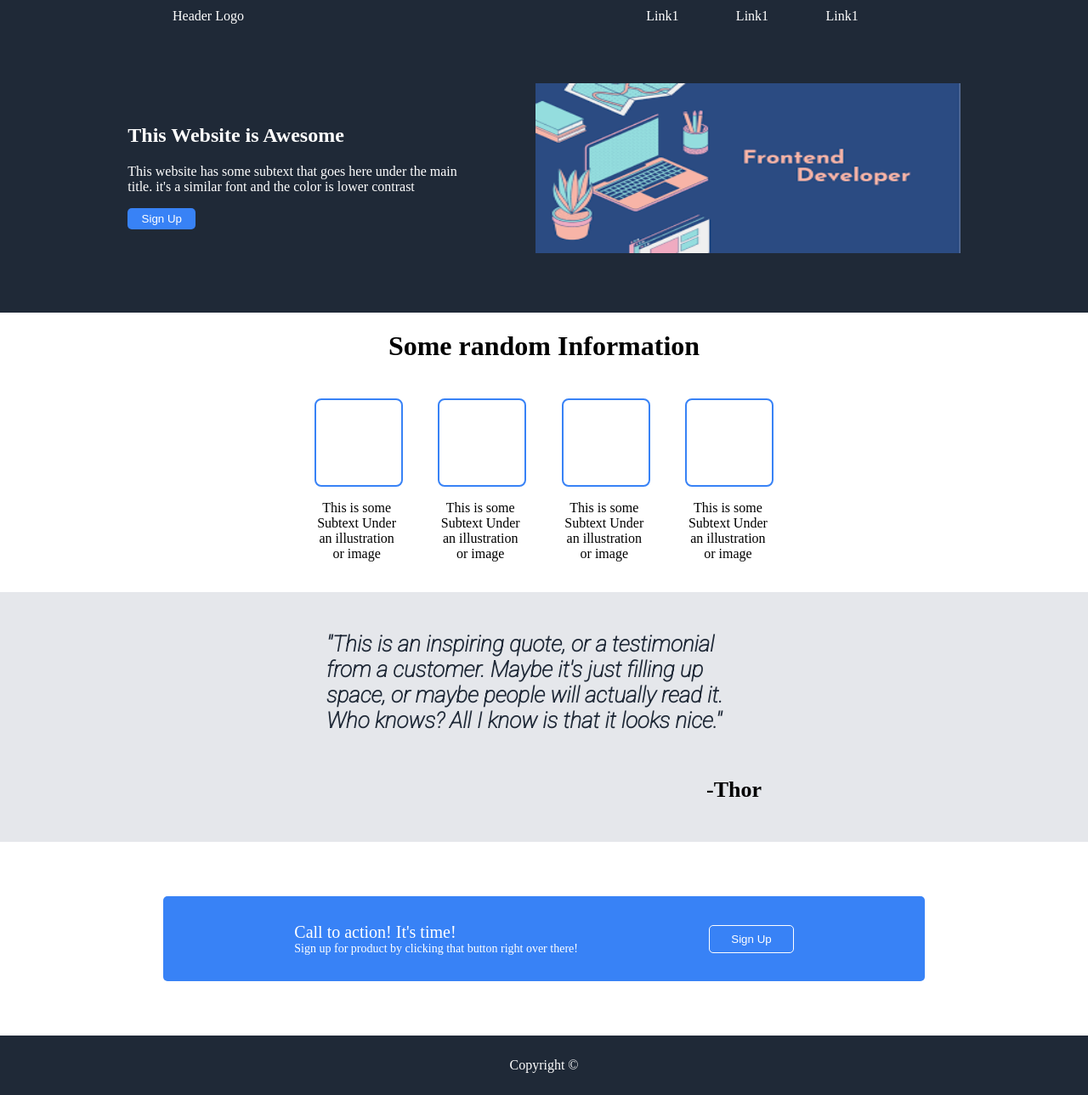
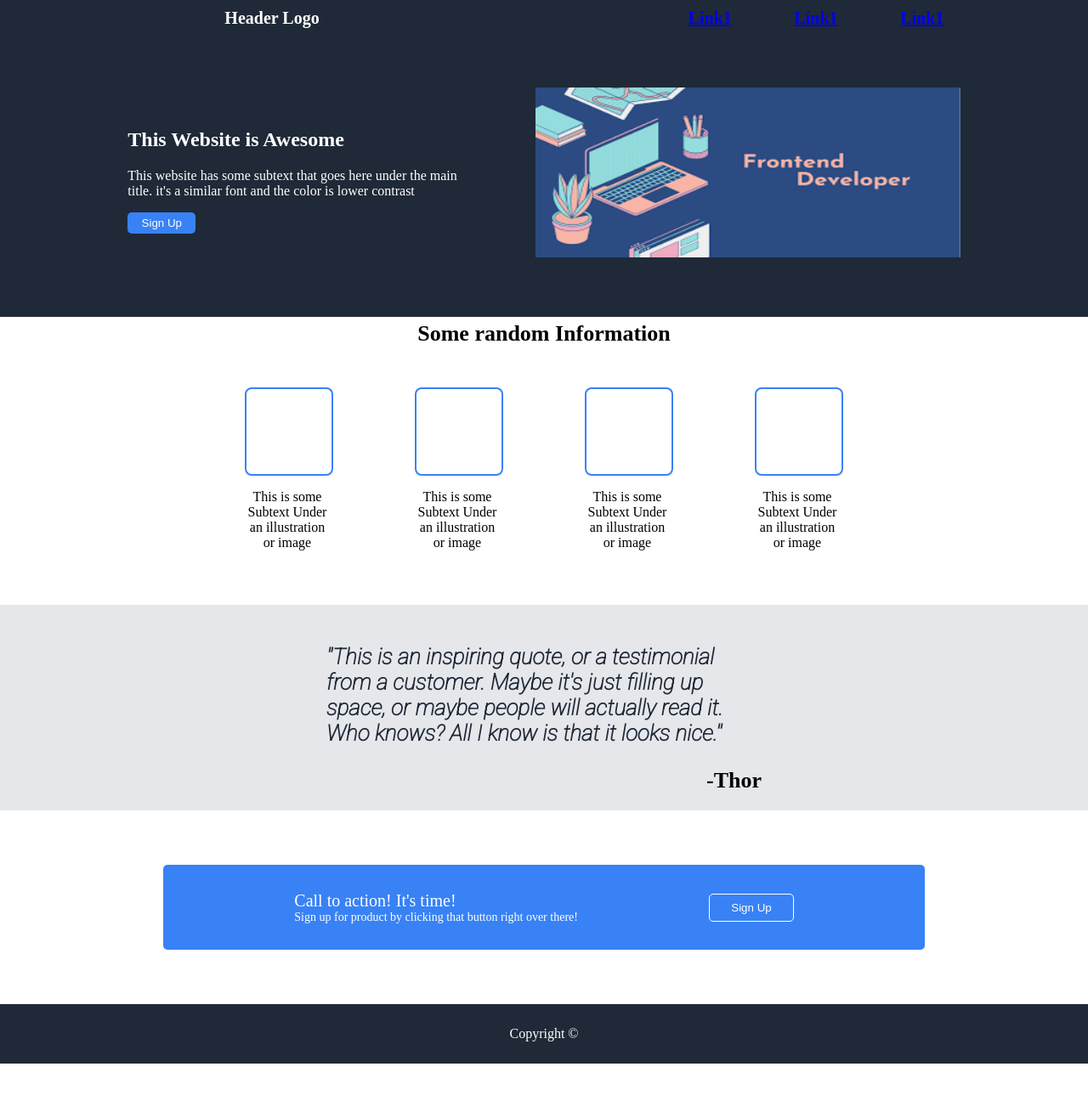
Before and after one commit to Rohithpenubadi/CSS_Assignment, a plain HTML site: page index.html in a window 1280 px wide. Shown: the whole page at 85% size. After the commit the page ends 1252 px from the top, so only its background shows below. Drawn offline with Linux system fonts and the light colour scheme.

Commit message:
final commit

```diff
--- a/index.html
+++ b/index.html
@@ -12,32 +12,32 @@
 </head>
 
 <body>
-    <div class="header">
-        <div class="header_logo">
-            <div>Header Logo</div>
-            <div class="header_2">
-                <div>Link1</div>
-                <div>Link1</div>
-                <div>Link1</div>
-            </div>
-        </div>
-        <div class="main_header">
-            <div class="main_header_1">
+    <header class="header">
+        <nav class="header_logo">
+            <nav class="header_2">Header Logo</nav>
+            <nav class="header_2">
+                <a href="link">Link1</a>
+                <a href="link">Link1</a>
+                <a href="link">Link1</a>
+            </nav>
+        </nav>
+        <section class="main_header">
+            <article class="main_header_1">
                 <h2>This Website is Awesome</h2>
                 <p>
                     This website has some subtext that goes here under the main title. it's a similar font and the color
                     is lower contrast
                 </p>
                 <button class="btn_signup">Sign Up</button>
+            </article>
+            <div class="main_header_2">
+                <img src="./Placeholder.png" alt="frontend developer poster" width="500" height="200">
             </div>
-            <div class="main_header_2">
-                <img src="./Placeholder.png" alt="frontend_developer_poster" width="500" height="200">
-            </div>
-        </div>
-    </div>
-    <div class="section_1">
-        <h1>Some random Information</h1>
-        <div class="box_info">
+        </section>
+    </header>
+    <section class="section_1">
+        <header class="section1_header">Some random Information</header>
+        <section class="box_info">
             <div class="box_header">
                 <div class="img_box"></div>
                 <p class="img_text">This is some Subtext Under an illustration or image</p>
@@ -54,27 +54,25 @@
                 <div class="img_box"></div>
                 <p class="img_text">This is some Subtext Under an illustration or image</p>
             </div>
-        </div>
-    </div>
-    <div class="section_2">
-        <p class="section_2_p">
+        </section>
+    </section>
+    <section class="section_2">
+        <blockquote class="section_2_p">
             ''This is an inspiring quote, or a testimonial from a customer. Maybe it's just filling up space, or maybe
             people will actually read it. Who knows? All I know is that it looks nice.''
-        </p>
-        <p class="author"><b>-Thor</b></p>
-    </div>
-    <div class="section_3">
-        <div class="section_3_text">
+        </blockquote>
+        <figcaption class="author"><b>-Thor</b></figcaption>
+    </section>
+    <section class="section_3">
+        <article class="section_3_text">
             <span class="section_3_text1">Call to action! It's time!</span>
             <span class="section_3_text2">Sign up for product by clicking that button right over there!</span>
-        </div>
-        <div>
-            <button class="section_3_button">Sign Up</button>
-        </div>
-    </div>
-    <div class="footer">
+        </article>
+        <button class="section_3_button">Sign Up</button>
+    </section>
+    <footer class="footer">
         <p> Copyright &copy</p>
-    </div>
+    </footer>
 </body>
 
 </html>
--- a/style.css
+++ b/style.css
@@ -17,7 +17,9 @@ body {
     display: flex;
     flex-direction: row;
     justify-content: space-evenly;
-    width: 30%;
+    width: 35%;
+    font-size: 20px;
+    font-weight: bold;
 }
 
 .main_header {
@@ -53,6 +55,12 @@ body {
     flex-direction: column;
     justify-content: center;
     align-items: center;
+    margin-top: 5px;
+}
+
+.section1_header {
+    font-weight: bold;
+    font-size: 26px;
 }
 
 .box_info {
@@ -60,6 +68,7 @@ body {
     flex-direction: row;
     justify-content: center;
     align-items: center;
+    width: 75%;
 }
 .box_header {
     margin: 5%;
```
